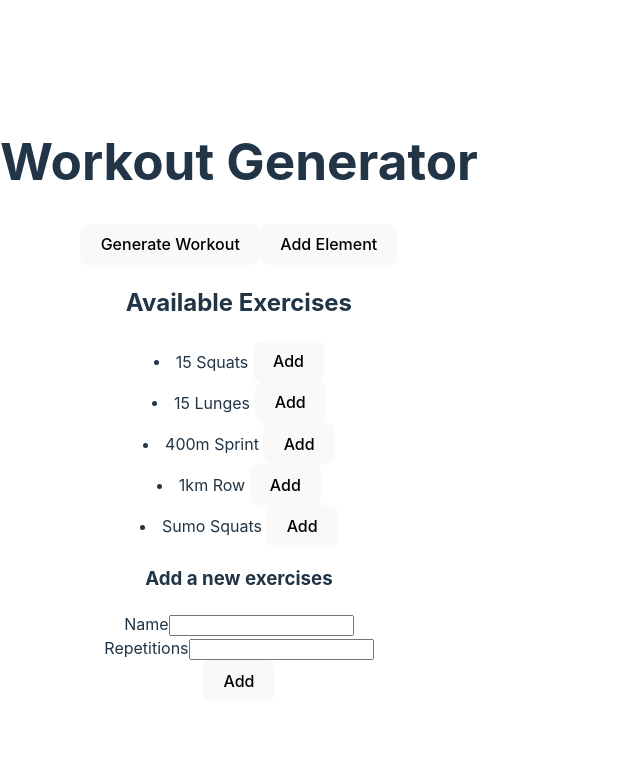
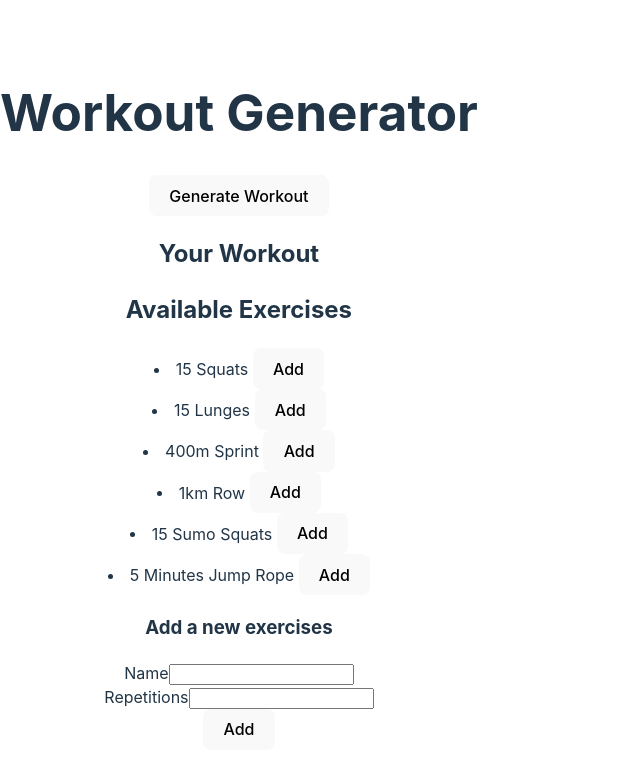
Before and after one commit to lillykml/workout-generator, a React (Vite) app: page / in a window 1280 px wide. Shown: the top 774 px of the page, without its empty margins (0-640 px from the left). Built offline with nearby package versions, Linux system fonts and the light colour scheme; data requests are answered from the project's data file.

Commit message:
Added functionality to add exercises to the workout

```diff
--- a/db.json
+++ b/db.json
@@ -23,7 +23,12 @@
     {
       "id": "c23a",
       "name": "Sumo Squats",
-      "repetitions": ""
+      "repetitions": "15"
+    },
+    {
+      "id": "14ce",
+      "name": "Jump Rope",
+      "repetitions": "5 Minutes"
     }
   ]
 }
--- a/src/App.jsx
+++ b/src/App.jsx
@@ -11,6 +11,15 @@ function App() {
   const [exercises, setExercises] = useState([])
   const [newExerciseName, setNewExerciseName] = useState('')
   const [newExerciseRepetitions, setNewExerciseRepetitions] = useState('')
+
+
+  useEffect(() => {
+    axios
+      .get('http://localhost:3001/exercises')
+      .then(response => {
+        setExercises(response.data)
+      })
+  }, [])
 
   const newNameHandler = (event) => {
     setNewExerciseName(event.target.value)
@@ -35,24 +44,27 @@ function App() {
     })
   }
 
+  const addExerciseToWorkout = (id) => {
+    axios
+    .get(`http://localhost:3001/exercises/${id}`)
+    .then(response => {
+      setWorkout(workout.concat(response.data))
+    })
+  }
 
-  useEffect(() => {
-    axios
-      .get('http://localhost:3001/exercises')
-      .then(response => {
-        setExercises(response.data)
-      })
-  }, [])
+  const removeExerciseFromWorkout = (id) => {
+    setWorkout(workout.filter(e=> e.id !== id))
+  }
 
 
   return (
     <>
     <h1>Workout Generator</h1>
     <button>Generate Workout</button>
-    <Workout workout={workout}/>
+    <Workout workout={workout} clickHandler={removeExerciseFromWorkout}/>
     <h2>Available Exercises</h2>
-    {exercises.map(exercise => <Exercise key={exercise.id} name={exercise.name}
-        repetitions={exercise.repetitions}/>)}
+    {exercises.map(exercise => <Exercise key={exercise.id} name={exercise.name} id={exercise.id}
+    repetitions={exercise.repetitions} buttonText="Add" clickHandler={addExerciseToWorkout}/>)}
     <NewExercise name={newExerciseName} repetitions={newExerciseRepetitions}
     nameHandler={newNameHandler} repetitionsHandler={newRepetitionsHandler} addExercise={addExercise}/>
     </>
--- a/src/components/Exercise.jsx
+++ b/src/components/Exercise.jsx
@@ -1,7 +1,8 @@
-const Exercise = ({name, repetitions}) => {
+const Exercise = ({name, id, repetitions, buttonText, clickHandler}) => {
     return (
         <>
-            <li>{repetitions} {name} <button>Add</button></li>
+            <li>{repetitions} {name} <button onClick={()=>clickHandler(id)}>
+                {buttonText}</button></li>
         </>
     )
 }
--- a/src/components/Workout.jsx
+++ b/src/components/Workout.jsx
@@ -1,11 +1,11 @@
 import Exercise from "./Exercise"
 
-const Workout = ({workout}) => {
+const Workout = ({workout, clickHandler}) => {
     return (
         <>
+        <h2>Your Workout</h2>
         {workout.map(exercise => <Exercise key={exercise.id} name={exercise.name}
-        repetitions={exercise.repetitions}/>)}
-        <button>Add Element</button>
+        repetitions={exercise.repetitions} buttonText="Delete" clickHandler={()=>clickHandler(exercise.id)}/>)}
         </>
     )
 }
```
